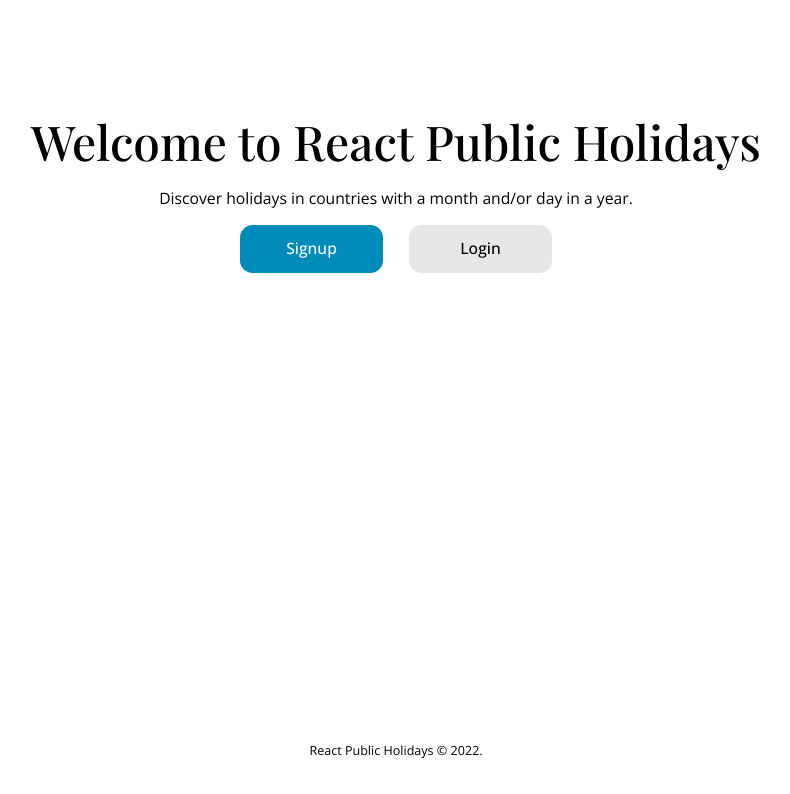
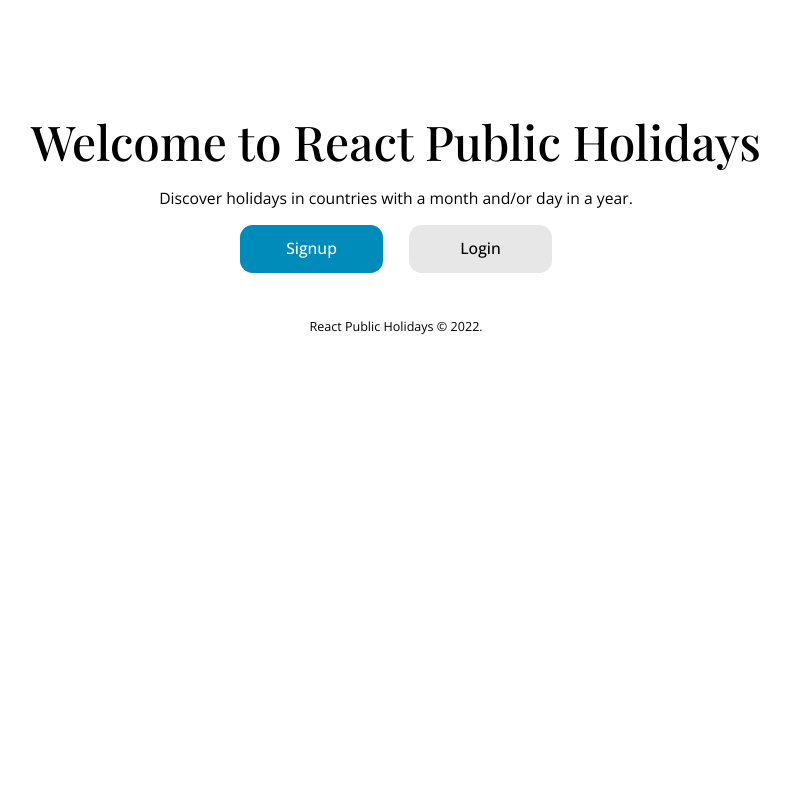
Before and after one commit to Amalitech-Public-Holiday/public-holiday-frontend, a React (Create React App) app: page / in a window 1280 px wide. Shown: the top 794 px of the page, without its empty margins (244-1034 px from the left). Built offline with nearby package versions, Linux system fonts and the light colour scheme.

Commit message:
Change padding size

```diff
--- a/src/components/Footer/Footer.scss
+++ b/src/components/Footer/Footer.scss
@@ -1,11 +1,9 @@
 @import "../../sass/index.scss";
 
 .Footer {
-    position: absolute;
-    width: 100%;
-    bottom: $space-2;
-
     p {
         text-align: center;
+        padding: $space-1;
+        padding-top: $space-3;
     }
 }
```
